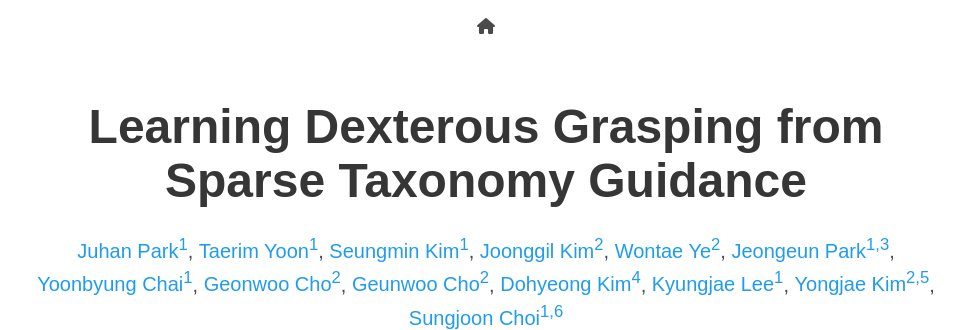
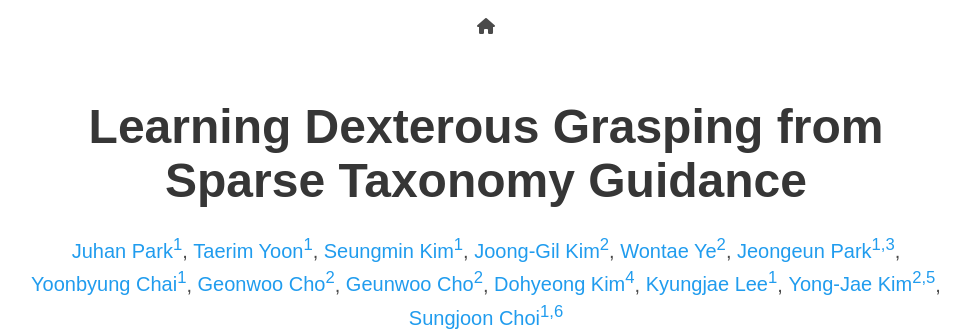
Before and after one commit to juhan-park-page/GRIT-project-page, a plain HTML site: page index.html in a window 1280 px wide. Shown: the top 330 px of the page, without its empty margins (154-1124 px from the left). Drawn offline with nearby package versions, Linux system fonts and the light colour scheme; some icons are missing; a web font is replaced by a local one.

Commit message:
name revised

```diff
--- a/index.html
+++ b/index.html
@@ -94,7 +94,7 @@
             <span class="author-block"><a href="https://juhanpark.com">Juhan Park<sup>1</sup></a>,</span>
             <span class="author-block"><a href="https://taerimyoon.me">Taerim Yoon<sup>1</sup></a>,</span>
             <span class="author-block"><a href="https://forworksmk.github.io/">Seungmin Kim<sup>1</sup></a>,</span>
-            <span class="author-block"><a href="#">Joonggil Kim<sup>2</sup></a>,</span>
+            <span class="author-block"><a href="#">Joong-Gil Kim<sup>2</sup></a>,</span>
             <span class="author-block"><a href="#">Wontae Ye<sup>2</sup></a>,</span>
             <span class="author-block"><a href="https://jeongeun-park-page.github.io/ ">Jeongeun Park<sup>1,3</sup></a>,</span>
             <span class="author-block"><a href="#">Yoonbyung Chai<sup>1</sup></a>,</span>
@@ -102,7 +102,7 @@
             <span class="author-block"><a href="#">Geunwoo Cho<sup>2</sup></a>,</span>
             <span class="author-block"><a href="#">Dohyeong Kim<sup>4</sup></a>,</span>
             <span class="author-block"><a href="#">Kyungjae Lee<sup>1</sup></a>,</span>
-            <span class="author-block"><a href="#">Yongjae Kim<sup>2,5</sup></a>,</span>
+            <span class="author-block"><a href="#">Yong-Jae Kim<sup>2,5</sup></a>,</span>
             <span class="author-block"><a href="https://sites.google.com/view/sungjoon-choi/home?authuser=0">Sungjoon Choi<sup>1,6</sup></a></span>
           </div>
           <div class="is-size-5 publication-authors">
@@ -416,7 +416,7 @@
     <h2 class="title">BibTeX</h2>
     <pre><code>@article{park2026grit,
       title={Learning Dexterous Grasping from Sparse Taxonomy Guidance},
-      author={Park, Juhan and Yoon, Taerim and Kim, Seungmin and Kim, Joonggil and Ye, Wontae and Park, Jeongeun and Chai, Yoonbyung and Cho, Geonwoo and Cho, Geunwoo and Kim, Dohyeong and others},
+      author={Park, Juhan and Yoon, Taerim and Kim, Seungmin and Kim, Joong-Gil and Ye, Wontae and Park, Jeongeun and Chai, Yoonbyung and Cho, Geonwoo and Cho, Geunwoo and Kim, Dohyeong and others},
       journal={arXiv preprint arXiv:2604.04138},
       year={2026}
     }</code></pre>
```
